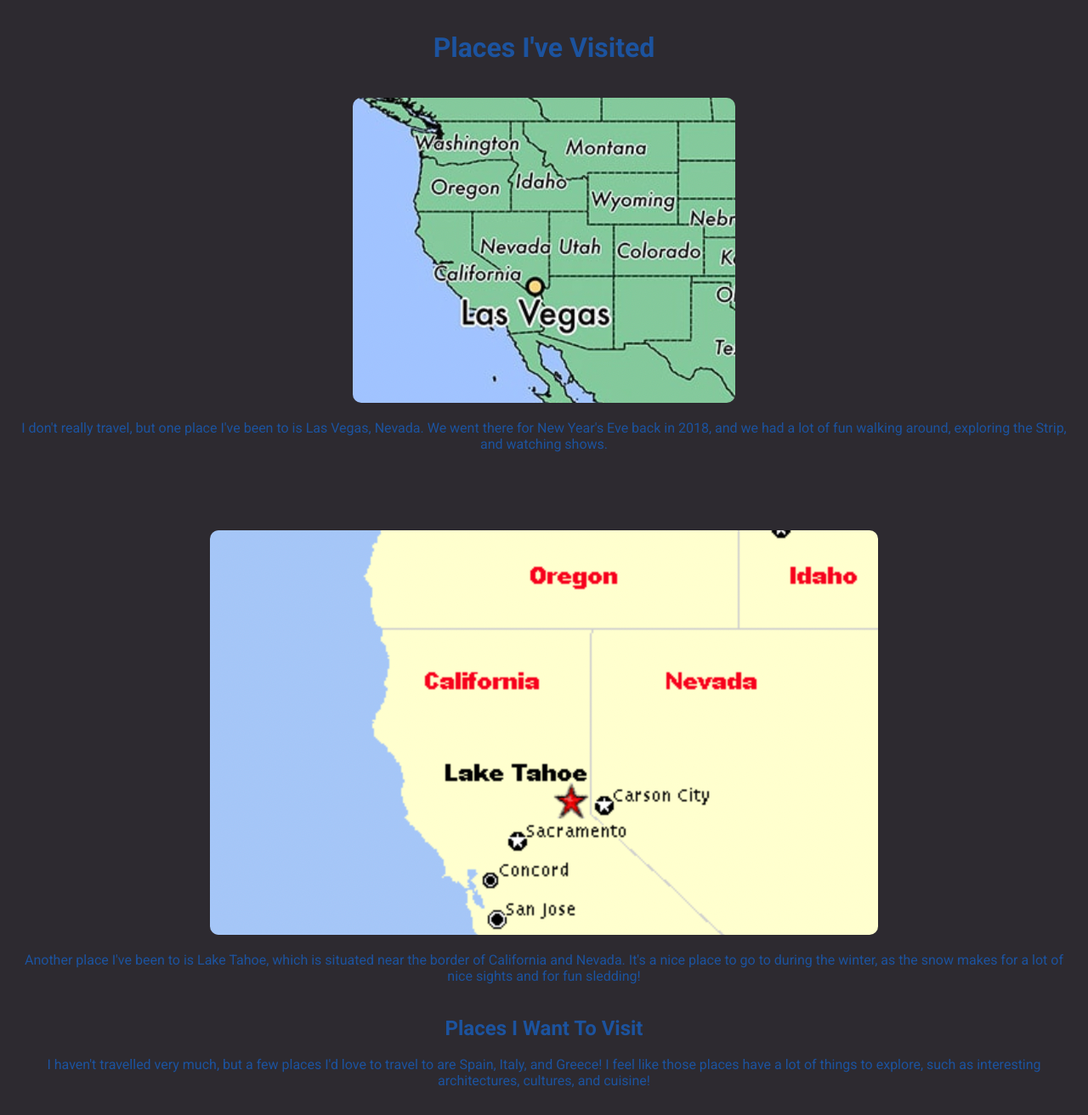
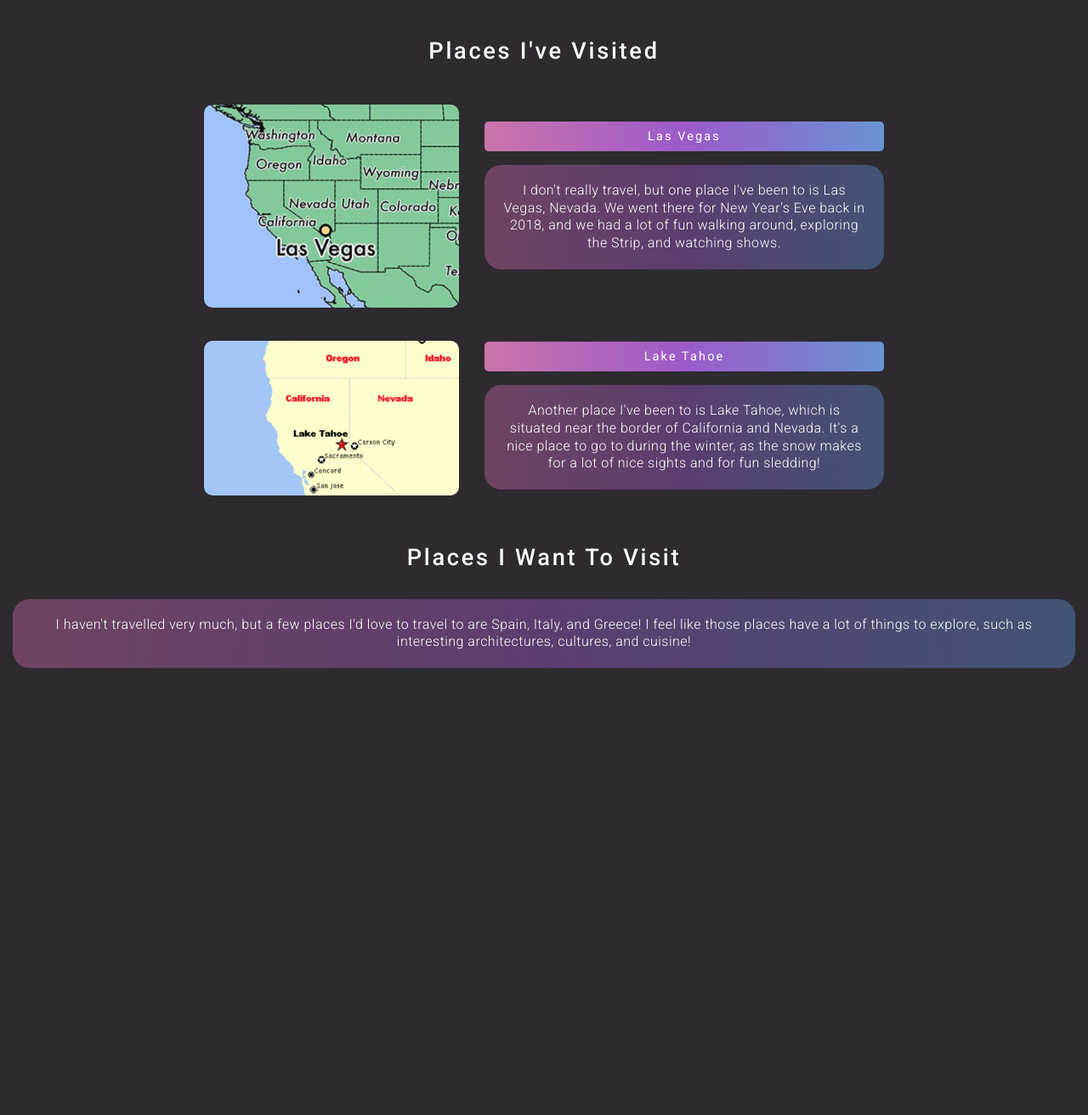
Before and after one commit to zunigamario/project-melodramatic-monkeys, a Flask app: page /mario_places in a window 1280 px wide. Shown: the part 67-1379 px from the top of the page at 85% size. After the commit the page ends 853 px from the top, so only its background shows below. Run offline with Flask 2, Linux system fonts and the light colour scheme.

Commit message:
designed places page

```diff
--- a/app/static/styles/places.css
+++ b/app/static/styles/places.css
@@ -4,11 +4,49 @@
     color: #1C539F;
 }
 
-#places-img {
-    margin-top: 2cm;
+#places-format {
+    width: 800px;
+    margin: 10px auto;
+    display: grid;
+    grid-template-columns: auto auto;
+    grid-gap: 30px;
+    align-items: center;
+}
+
+.places-img {
     border-radius: 10px;
+    width: 300px;
+}
+
+.places-location {
+    color: rgb(255, 255, 255);
+    margin: 10px 0px 0px 0px;
+    padding: 9px 5px;
+    /* background-color: rgba(125, 114, 225, 0.932); */
+    background-image: linear-gradient(to right, rgba(215, 122, 181, 0.929),rgba(165, 94, 212, 0.933), rgba(109, 155, 224, 0.932));
+    letter-spacing: 0.15em;
+    font-size: 0.9em;
+    border-radius: 5px;
+    font-weight: 400;
+}
+
+.places-description {
+    color: white;
+    /* width: 300px; */
+    /* background-color: rgba(215, 122, 181, 0.54); */
+    background-image: linear-gradient(to right, rgba(208, 106, 170, 0.4),rgba(160, 91, 206, 0.4), rgba(97, 145, 218, 0.4));
+    padding: 20px;
+    border-radius: 20px;
+    line-height: 1.3em;
+    font-weight: 300;
+    letter-spacing: 0.03em;
 }
 
 #places-header {
-    color: #1C539F;
+    text-align: center;
+    color: white;
+    letter-spacing: 0.1em;
+    font-weight: 500;
+    padding: 10px;
+    font-size: 1.7em;
 }
--- a/app/templates/mario_places.html
+++ b/app/templates/mario_places.html
@@ -2,13 +2,19 @@
 {% block body %}
 <div id = "places-body">
     <h1 id = "places-header">Places I've Visited</h1>
-    <img src = "../static/img/vegas.png" id = "places-img"  style="margin-top: .5cm ;">
-    <p>I don't really travel, but one place I've been to is Las Vegas, Nevada. We went there for New Year's Eve back in 2018, and we had a lot of fun walking around, exploring the Strip, and watching shows.
-        </p>
-
-    <img src = "../static/img/tahoe.png" id = "places-img">
-    <p>Another place I've been to is Lake Tahoe, which is situated near the border of California and Nevada. It's a nice place to go to during the winter, as the snow makes for a lot of nice sights and for fun sledding!</p>
+    <div id = "places-format">
+        <img src = "../static/img/vegas.png" class = "places-img"  style="margin-top: .5cm ;">
+        <div>
+            <p class = "places-location">Las Vegas</p>
+            <p class = "places-description" >I don't really travel, but one place I've been to is Las Vegas, Nevada. We went there for New Year's Eve back in 2018, and we had a lot of fun walking around, exploring the Strip, and watching shows.</p>
+        </div>
+        <img src = "../static/img/tahoe.png" class = "places-img">
+        <div>
+            <p class = "places-location">Lake Tahoe</p>
+            <p class = "places-description">Another place I've been to is Lake Tahoe, which is situated near the border of California and Nevada. It's a nice place to go to during the winter, as the snow makes for a lot of nice sights and for fun sledding!</p>
+        </div>
+    </div>
     <h2 id = "places-header" style="margin-top: 1cm">Places I Want To Visit</h2>
-    <p>I haven't travelled very much, but a few places I'd love to travel to are Spain, Italy, and Greece! I feel like those places have a lot of things to explore, such as interesting architectures, cultures, and cuisine!</p>
+    <p class = "places-description" >I haven't travelled very much, but a few places I'd love to travel to are Spain, Italy, and Greece! I feel like those places have a lot of things to explore, such as interesting architectures, cultures, and cuisine!</p>
 </div>
 {% endblock %}
```
